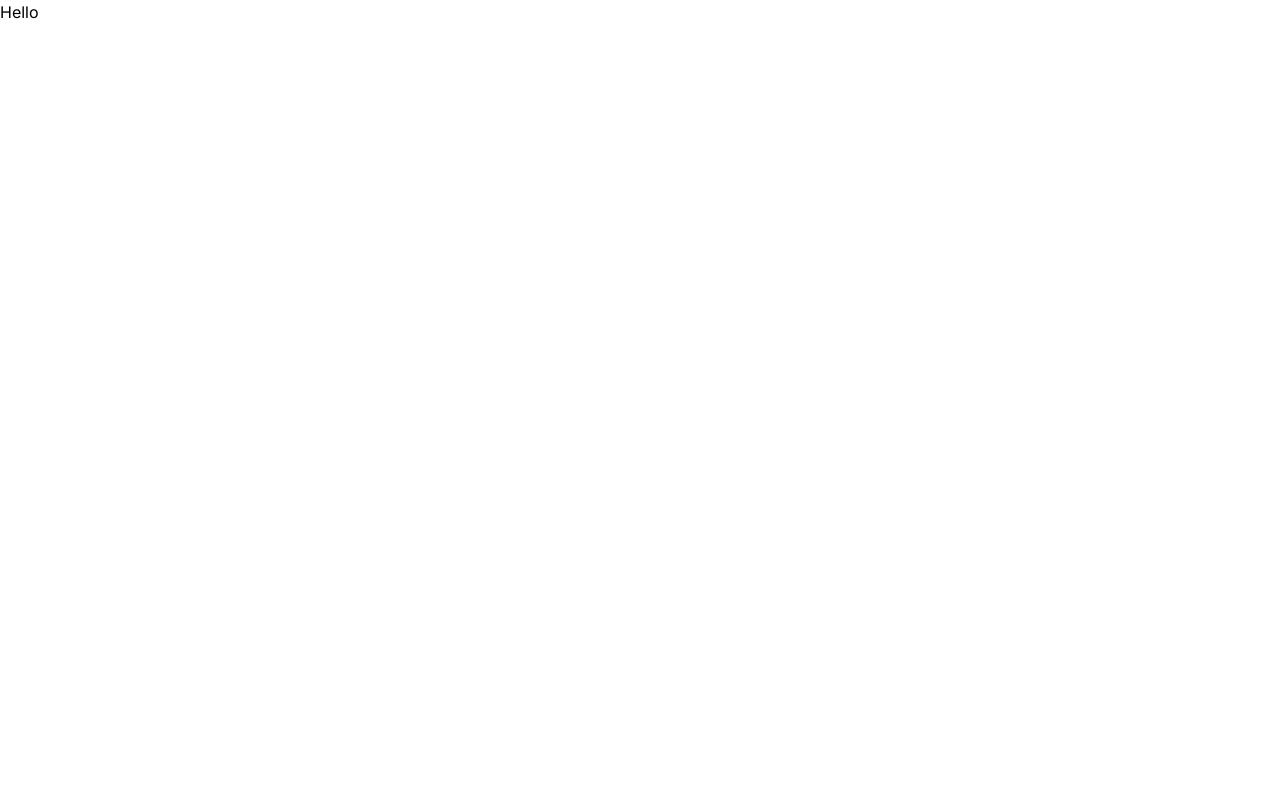
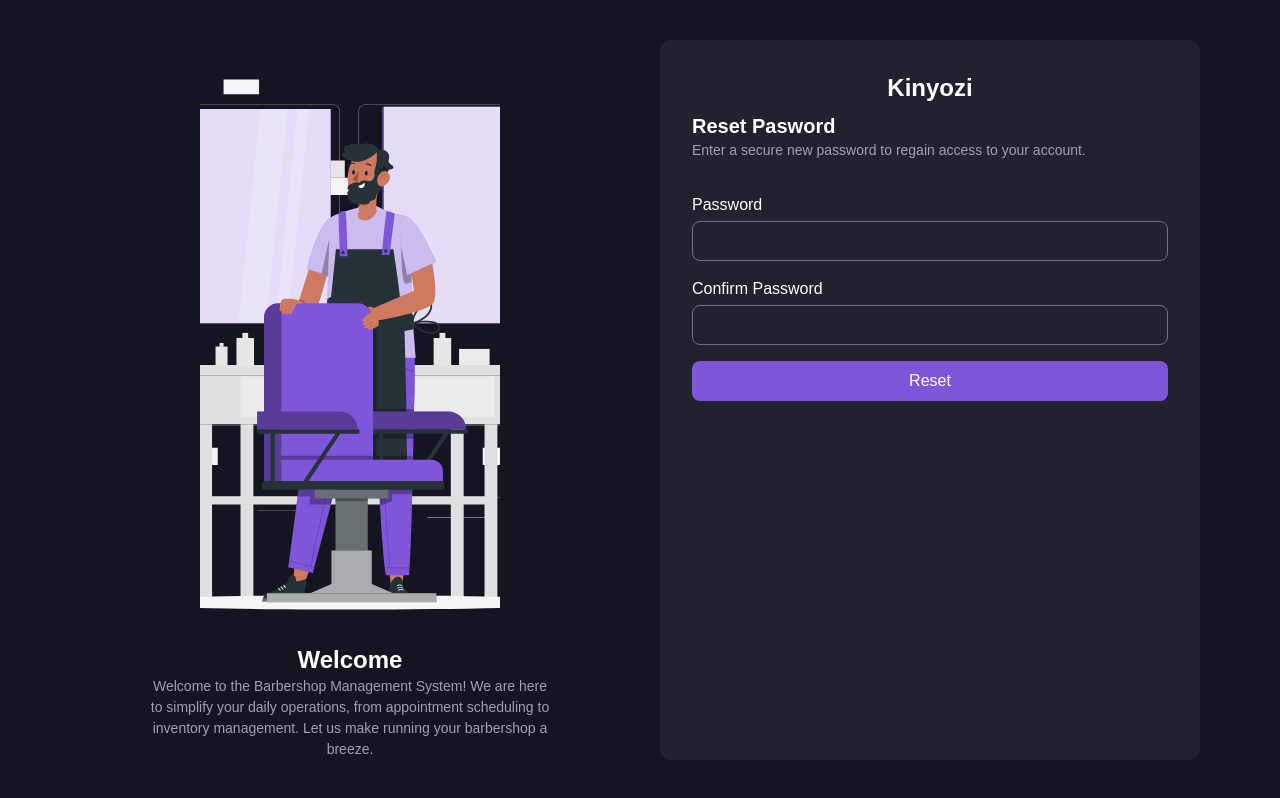
Before and after one commit to regan-mu/my-kinyozi-client, a Next.js app: page /reset/1 in a window 1280 px wide. Built offline with nearby package versions, Linux system fonts and the light colour scheme.

Commit message:
Reset password

```diff
--- /dev/null
+++ b/app/components/PasswordResetForm.js
@@ -0,0 +1,69 @@
+"use client";
+import axios from "axios";
+import { useState } from "react";
+import { useRouter } from "next/navigation";
+
+export default function PasswordResetForm({token}) {
+    const [resetError, setResetError] = useState("");
+    const [formLoading, setFormLoading] = useState(false);
+    const [successMessage, setSuccessMessage] = useState("")
+    const [passwords, setPasswords] = useState({
+        password: "",
+        confirmPassword: ""
+    });
+    const router = useRouter();
+
+    const handleChange = (e) => {
+        const {name, value} = e.target;
+        setPasswords(prev => {return {...prev, [name]: value}});
+        setResetError("");
+    }
+
+    const submitForm = (e) => {
+        e.preventDefault();
+        setResetError("");
+        if (passwords.password !== passwords.confirmPassword) {
+            setResetError("Passwords do not MATCH!");
+            return
+        } else {
+            setFormLoading(true);
+            const axiosConfig = {
+                method: "post",
+                url: `https://my-kinyozi-server.onrender.com/API/shop/password/reset/${token}`,
+                data: passwords,
+                headers: {
+                    "Content-Type": "application/json"
+                }
+            }
+            axios(axiosConfig).then(
+                res => {
+                    setSuccessMessage(res.data.message);
+                    setFormLoading(false);
+                    router.push("/login");
+                }
+            ).catch(
+                err => {
+                    setFormLoading(false);
+                    setResetError(err.response.data.message)
+                }
+            )
+        }
+
+    }
+
+    return (
+        <form onSubmit={submitForm} className="w-full h-full mt-3 relative">
+            {resetError && <div className="w-full px-2 py-2 mb-2 bg-red-200 text-red-700 text-sm font-semibold text-center rounded-lg border">{resetError}</div>}
+            {successMessage && <div className="w-full px-2 py-2 mb-2 bg-green-200 text-green-800 text-xs font-base text-center rounded-lg">{successMessage}</div>}
+            <div className="flex flex-col gap-1 mb-4">
+                <label htmlFor="password">Password</label>
+                <input value={passwords.password} onChange={handleChange} className="h-10 border-[0.1px] border-gray-500 rounded-lg p-2 outline-none bg-accent" required type="password" id="password" name="password" />
+            </div>
+            <div className="flex flex-col gap-1 mb-4">
+                <label htmlFor="confirm_password">Confirm Password</label>
+                <input value={passwords.confirmPassword} onChange={handleChange} className="h-10 border-[0.1px] border-gray-500 rounded-lg p-2 outline-none bg-accent" required type="password" id="confirm_password" name="confirmPassword" />
+            </div>
+            <button disabled={formLoading} className="w-full bg-secondary py-2 rounded-lg cursor-pointer disabled:opacity-50 disabled:cursor-not-allowed hover:text-gray-300" type="submit">{formLoading ? <>Pending...</> : <>Reset</>}</button>
+        </form>
+    )
+}
--- /dev/null
+++ b/app/login/layout.js
@@ -0,0 +1,12 @@
+export const metadata = {
+    title: 'Login - Kinyozi App',
+    description: 'Streamline you Barbershop Operations, Optimize Staff, and Enhance Customer Satisfaction',
+  }
+
+  export default function RootLayout({ children }) {
+    return (
+      <html lang="en">
+        <body>{children}</body>
+      </html>
+    )
+  }
--- /dev/null
+++ b/app/request-password-reset/layout.js
@@ -0,0 +1,12 @@
+export const metadata = {
+    title: 'Request Password Reset - Kinyozi App',
+    description: 'Streamline you Barbershop Operations, Optimize Staff, and Enhance Customer Satisfaction',
+  }
+
+  export default function RootLayout({ children }) {
+    return (
+      <html lang="en">
+        <body>{children}</body>
+      </html>
+    )
+  }
--- a/app/reset/[slug]/page.js
+++ b/app/reset/[slug]/page.js
@@ -1,9 +1,16 @@
+import LoginSignupLayout from "@/app/layouts/Login-Signup-Layout";
+import PasswordResetForm from "@/app/components/PasswordResetForm";
 
 export default function PasswordReset({params}) {
-    console.log(params)
     return (
-        <div>
-            Hello
-        </div>
+        <LoginSignupLayout>
+            <div className="flex flex-col ">
+                <h2 className="text-xl font-bold">Reset Pasword</h2>
+                <p className="text-gray-400 font-thin text-[14px] mb-5">
+                    Enter a secure new password to regain access to your account.
+                </p>
+                <PasswordResetForm token={params.slug} />
+            </div>
+        </LoginSignupLayout>
     )
 }
--- /dev/null
+++ b/app/signup/layout.js
@@ -0,0 +1,12 @@
+export const metadata = {
+    title: 'Signup - Kinyozi App',
+    description: 'Streamline you Barbershop Operations, Optimize Staff, and Enhance Customer Satisfaction',
+  }
+
+  export default function RootLayout({ children }) {
+    return (
+      <html lang="en">
+        <body>{children}</body>
+      </html>
+    )
+  }
--- a/next.config.js
+++ b/next.config.js
@@ -1,6 +1,5 @@
 /** @type {import('next').NextConfig} */
 const nextConfig = {
-    // output: 'export'
 }
 
 module.exports = nextConfig
```
